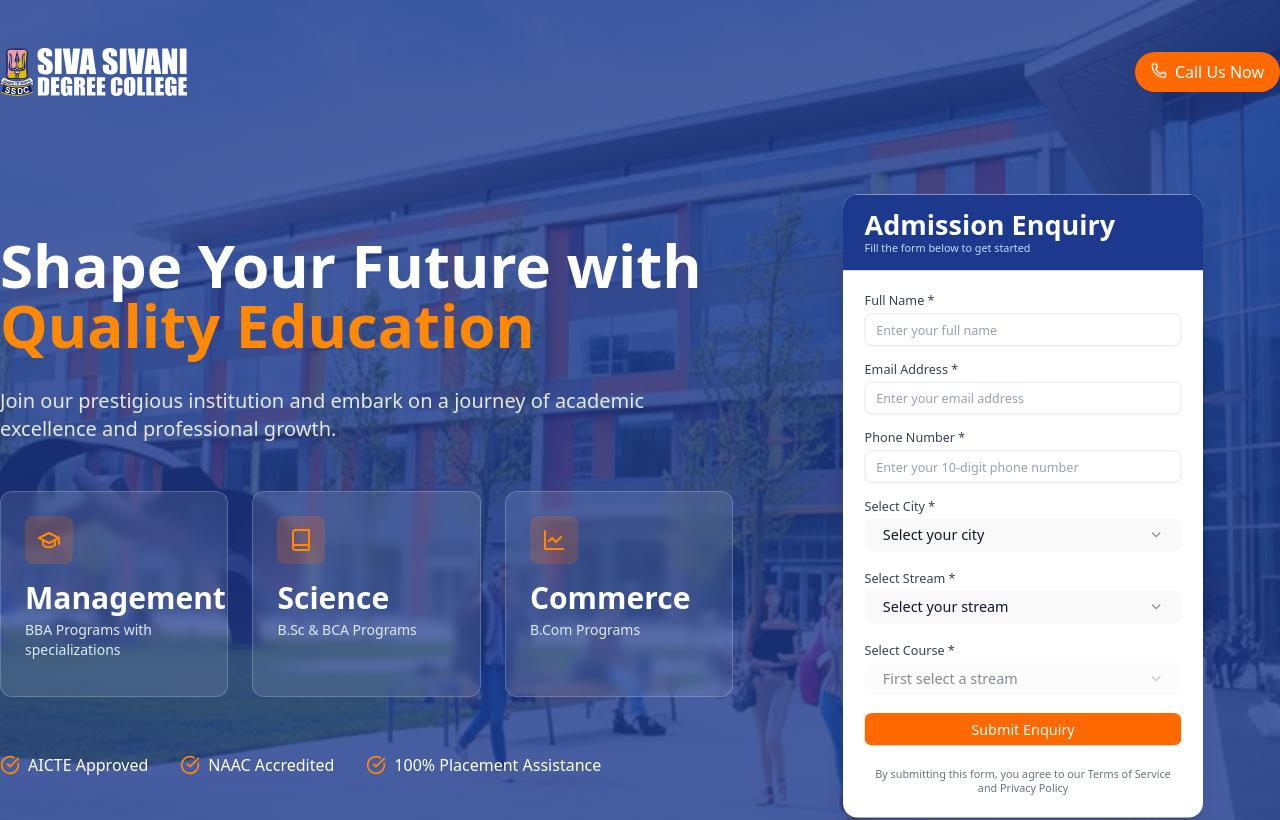
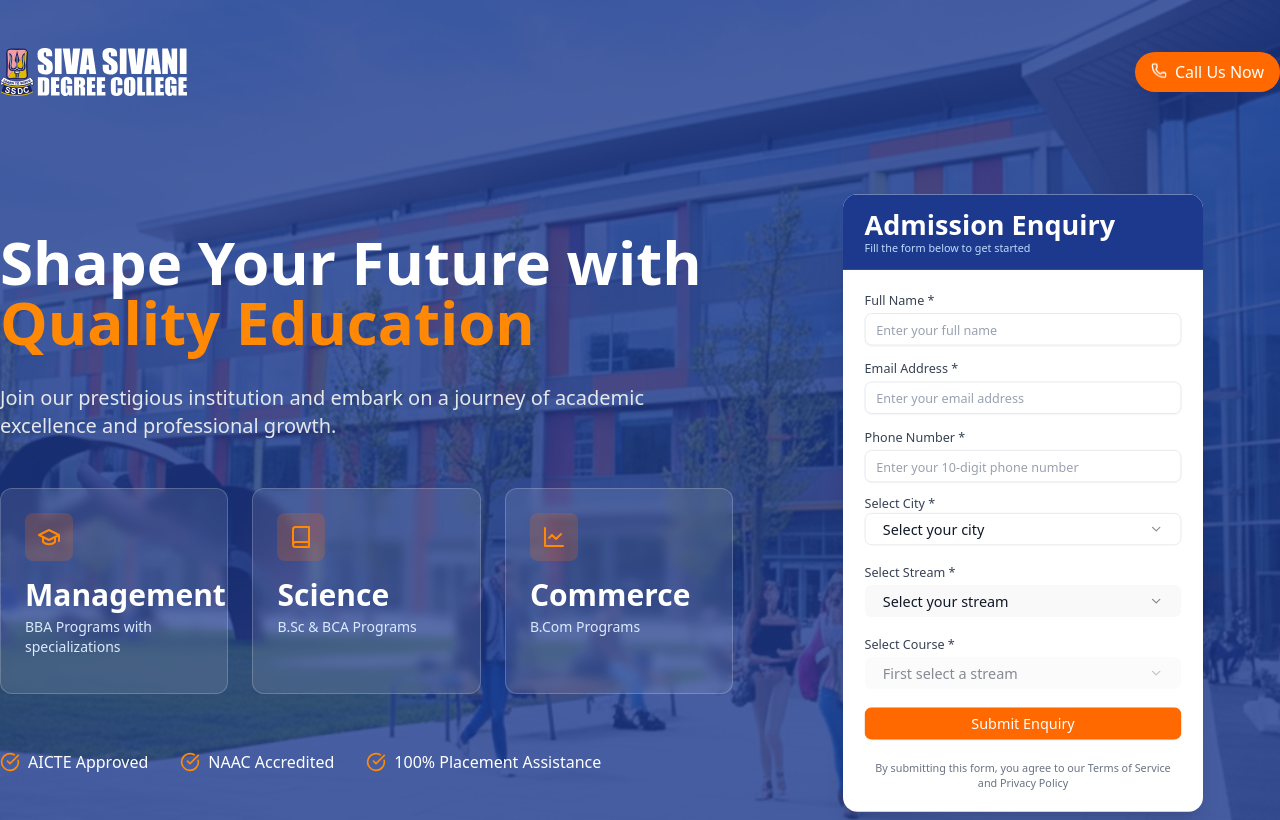
Before and after one commit to YogeshStealth/SSDC, a React (Vite) app: page / in a window 1280 px wide. Shown: the top 820 px of the page. Built offline with nearby package versions, Linux system fonts and the light colour scheme.

Commit message:
Refactor HeroSection styling for improved consistency and accessibility
- Updated class names in HeroSection to utilize utility classes for consistent styling across select components.
- Enhanced visual feedback by refining border and text colors, ensuring better accessibility for form elements.

```diff
--- a/src/components/Sections/hero-section.jsx
+++ b/src/components/Sections/hero-section.jsx
@@ -535,7 +535,7 @@
 
                   {/* City Field */}
                   <div className="space-y-1">
-                    <Label htmlFor="city" className="text-gray-700 text-sm">
+                    <Label htmlFor="city" className="!text-gray-700 !text-sm">
                       Select City *
                     </Label>
                     <Select
@@ -545,8 +545,8 @@
                       value={formData.city}
                     >
                       <SelectTrigger
-                        className={`w-full rounded-lg border-gray-200 text-gray-900 placeholder:text-gray-400 h-9 bg-white hover:bg-white focus:bg-white ${
-                          errors.city ? "border-red-500" : ""
+                        className={`w-full rounded-lg !border-gray-200 !text-gray-900 placeholder:text-gray-400 h-9 !bg-white !hover:bg-white !focus:bg-white ${
+                          errors.city ? "!border-red-500" : ""
                         }`}
                       >
                         <SelectValue placeholder="Select your city" />
```
